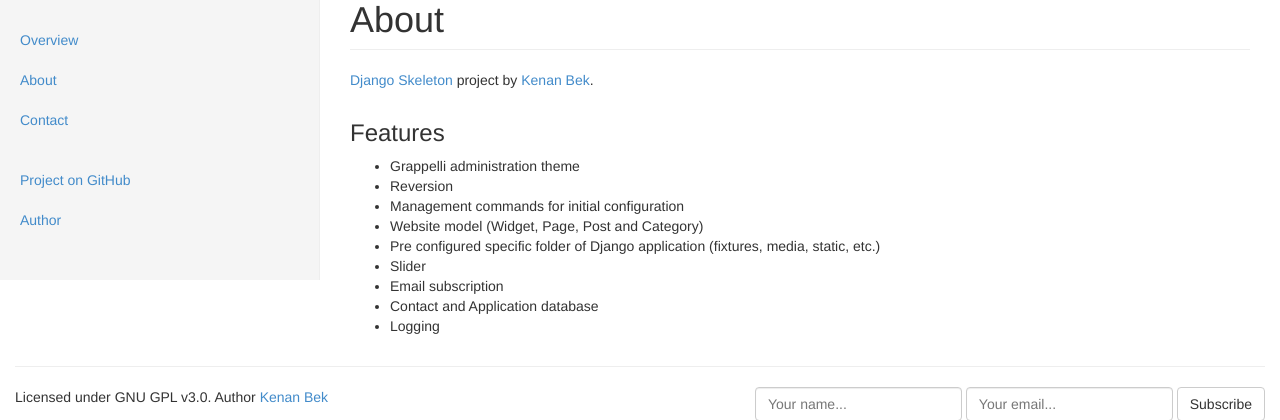
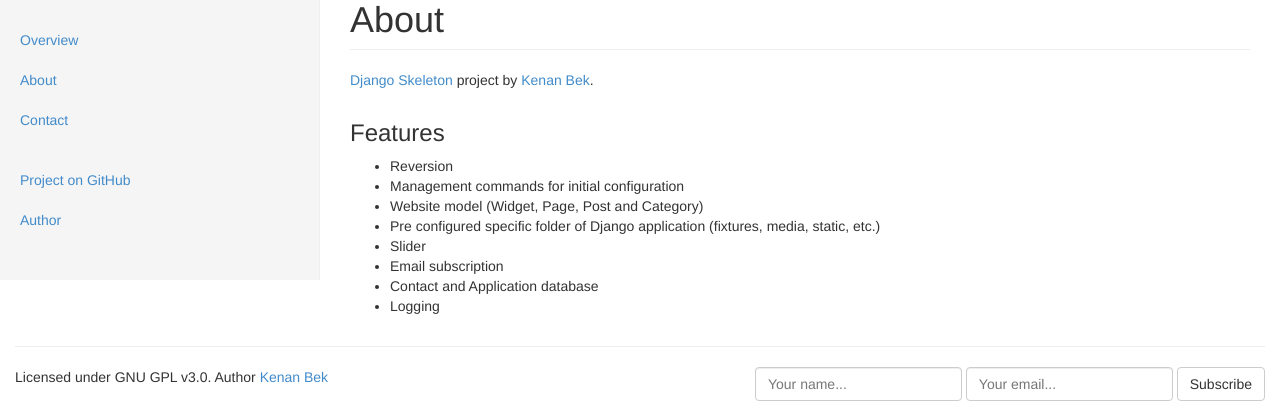
Before and after one commit to KenanBek/django-skeleton, a Django app: page /about/ in a window 1280 px wide. Shown: the part 50-470 px from the top of the page. Run offline with Django 3.2, Linux system fonts and the light colour scheme; parts of the project's set-up code (start-up, migrations or seed data) failed here and were passed over; some libraries are stand-ins or nearby versions.

Commit message:
Removed reference to Grappelli. Will search for new admin theme.

```diff
--- a/app/core/settings.py
+++ b/app/core/settings.py
@@ -14,7 +14,6 @@ import os
 
 BASE_DIR = os.path.dirname(os.path.dirname(__file__))
 
-
 # Base configuration
 
 SECRET_KEY = '=37nsotr=ct-bc5gwbbvo^@s3*w=hib%i^plnbzn8758n$4pz='
@@ -25,7 +24,6 @@ ALLOWED_HOSTS = []
 # Application definition
 
 INSTALLED_APPS = (
-    #'grappelli',
     'reversion',
     'django.contrib.admin',
     'django.contrib.auth',
--- a/app/core/urls.py
+++ b/app/core/urls.py
@@ -12,10 +12,9 @@ admin.autodiscover()
 
 # Root url patterns
 urlpatterns = patterns('',
+    url(r'^admin/', include(admin.site.urls)),
     url(r'^$', RedirectView.as_view(url='/index', permanent=True)),
     url(r'^', include('website.urls')),
-    url(r'^admin/', include(admin.site.urls)),
-    url(r'^grappelli/', include('grappelli.urls')),
 )
 
 # Serve static files
--- a/app/files/templates/bootstrap3/website/about.html
+++ b/app/files/templates/bootstrap3/website/about.html
@@ -14,7 +14,6 @@
         <div class="col-md-12">
             <h3>Features</h3>
             <ul class="task-list">
-                <li>Grappelli administration theme</li>
                 <li>Reversion</li>
                 <li>Management commands for initial configuration</li>
                 <li>Website model (Widget, Page, Post and Category)</li>
--- a/requirements.txt
+++ b/requirements.txt
@@ -1,2 +1 @@
-django-grappelli
 django-reversion
```
Also changed, not shown: README.md.
